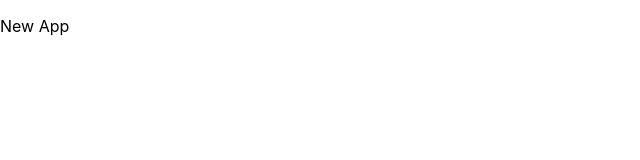
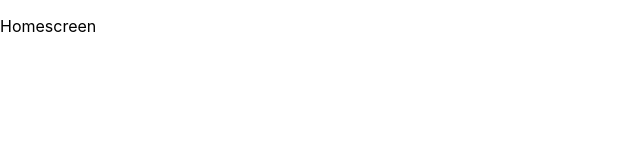
Before and after one commit to Litsi-Chat-App/FE, a React (Create React App) app: page / in a window 1280 px wide. Shown: the top 160 px of the page, without its empty margins (0-640 px from the left). Built offline with nearby package versions, Linux system fonts and the light colour scheme.

Commit message:
Add react router to the frontend

```diff
--- a/src/App.js
+++ b/src/App.js
@@ -1,9 +1,10 @@
 import React from 'react';
+import { Route } from 'react-router-dom';
 
 function App() {
   return (
     <div className="App">
-      <p>New App</p>
+      <Route exact path="/" render={() => <p>Homescreen</p>} />
     </div>
   );
 }
--- a/src/index.js
+++ b/src/index.js
@@ -3,11 +3,12 @@ import ReactDOM from 'react-dom';
 import './index.css';
 import App from './App';
 import * as serviceWorker from './serviceWorker';
+import { BrowserRouter as Router } from 'react-router-dom';
 
 ReactDOM.render(
-  <React.StrictMode>
+  <Router>
     <App />
-  </React.StrictMode>,
+  </Router>,
   document.getElementById('root')
 );
 
```
